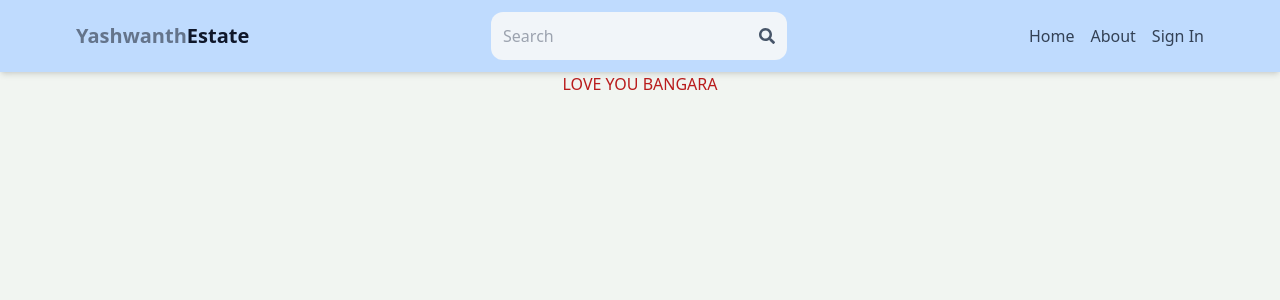
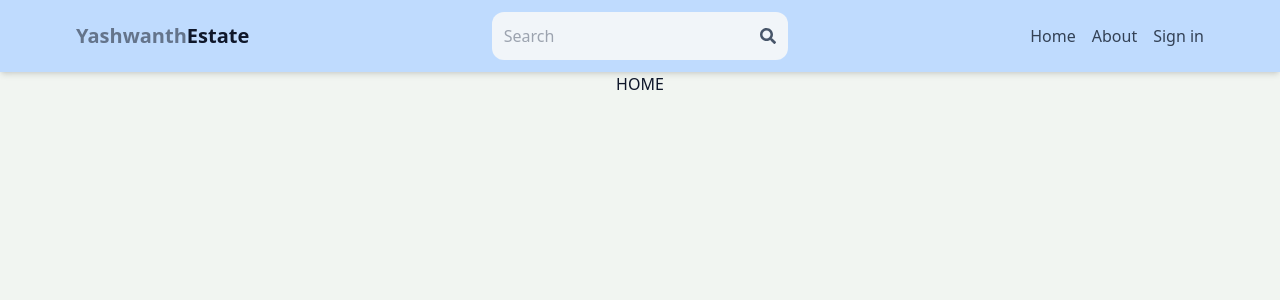
Before and after one commit to yashwanth17230/RealEstate, a React (Vite) app in the folder client/: page / in a window 1280 px wide. Shown: the top 300 px of the page. Built offline with nearby package versions, Linux system fonts and the light colour scheme.

Commit message:
add redux tools kit

```diff
--- a/client/src/components/Header.jsx
+++ b/client/src/components/Header.jsx
@@ -1,8 +1,10 @@
 /* eslint-disable no-unused-vars */
 import {FaSearch} from 'react-icons/fa';
 import { Link } from 'react-router-dom';
+import { useSelector } from 'react-redux';
 
 export default function Header() {
+     const {currentUser}=useSelector(state=>state.user)
   return (
     <header className='bg-blue-200 shadow-md'>
         <div className='flex justify-between items-center max-w-6xl mx-auto p-3'>
@@ -24,10 +26,17 @@ export default function Header() {
     <Link to="/about">
         <li className='hidden sm:inline text-slate-700 hover:underline'>About</li>
     </Link>
-    <Link to="/sign-in">
-        <li className='hidden sm:inline text-slate-700 hover:underline'>Sign In</li>
+    <Link to='/sign-in'>
+            {currentUser ? (
+              <img
+                className='rounded-full h-7 w-7 object-cover'
+                src={currentUser.avatar}
+                alt='profile'
+              />
+            ) : (
+              <li className=' text-slate-700 hover:underline'> Sign in</li>
+            )}
     </Link>
-
     </ul>
     </div>
 
--- a/client/src/main.jsx
+++ b/client/src/main.jsx
@@ -1,7 +1,7 @@
 import React from 'react';
 import ReactDOM from 'react-dom/client';
 import { Provider } from 'react-redux';
-import store from './redux/store';
+import store from './redux/store.js';
 import App from './App.jsx';
 import './index.css';
 
--- a/client/src/pages/Home.jsx
+++ b/client/src/pages/Home.jsx
@@ -3,8 +3,8 @@ import React from 'react'
 
 export default function Home() {
   return (
-    <div className='text 6xl text-center text-red-700'>
-      LOVE YOU BANGARA
+    <div className='text 6xl text-center text-slate-900'>
+      HOME
     </div>
   )
 }
--- a/client/src/pages/SignIn.jsx
+++ b/client/src/pages/SignIn.jsx
@@ -1,3 +1,4 @@
+
 import React, { useState } from 'react';
 import { Link, useNavigate } from 'react-router-dom';
 import { useDispatch, useSelector } from 'react-redux';
@@ -24,7 +25,7 @@ export default function SignIn() {
     e.preventDefault();
     try {
       dispatch(signInStart());
-      const res = await fetch('/api/auth/signin', {
+      const res = await fetch('/server/auth/signin', {
         method: 'POST',
         headers: {
           'Content-Type': 'application/json',
@@ -32,7 +33,8 @@ export default function SignIn() {
         body: JSON.stringify(formData),
       });
       const data = await res.json();
-      if (!data.success) {
+      console.log(data);
+      if (data.success === false) {
         dispatch(signInFailure(data.message));
         return;
       }
```
Also changed, not shown: 1 other file (tests, documents, lock files or other folders).
